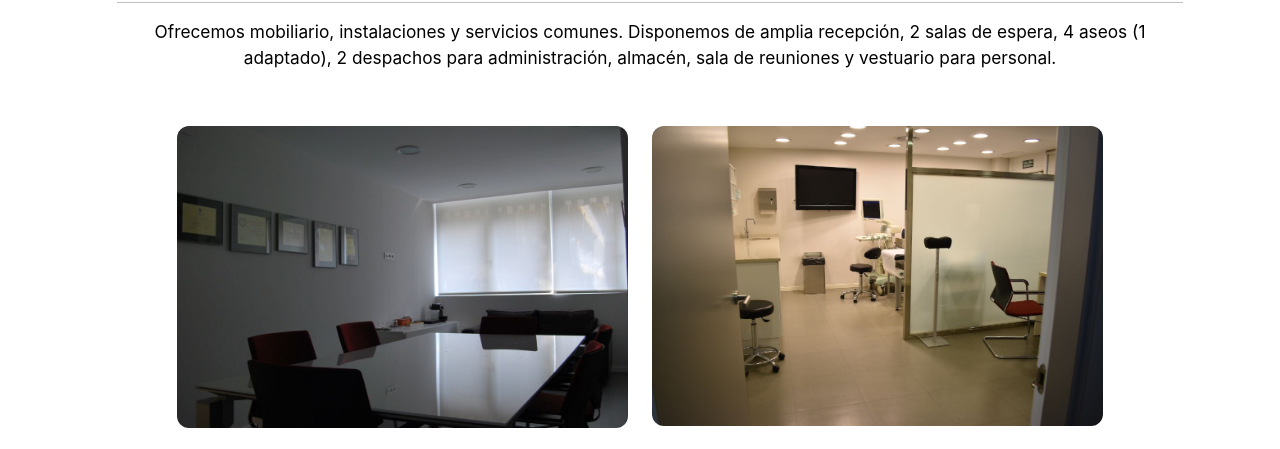
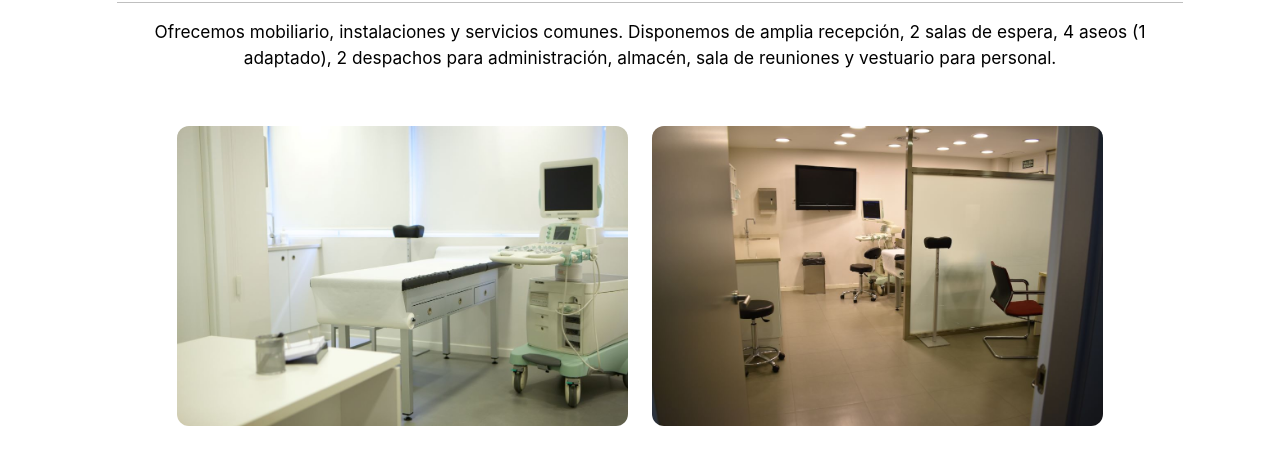
Before and after one commit to martaqui/Cl-nicasDrCabrera, a React (Vite) app: page / in a window 1280 px wide. Shown: the part 1138-1587 px from the top of the page. Built offline with nearby package versions, Linux system fonts and the light colour scheme.

Commit message:
adding the form correctly

```diff
--- a/src/pages/HomePage/HomePage.jsx
+++ b/src/pages/HomePage/HomePage.jsx
@@ -1,7 +1,7 @@
 import React, { useState } from "react";
 import { Row, Col, Modal, Container } from "react-bootstrap";
 import "./HomePage.css";
-import ContactForm from "../../components/ContactForm/ContactForm";
+import ContactForm from "../../components/ContactForm/ContactForm.jsx";
 const Homepage = () => {
   const [show, setShow] = useState(false);
   const [selectedImage, setSelectedImage] = useState("");
@@ -127,7 +127,7 @@ const Homepage = () => {
       <Row className="mb-4 justify-content-center">
         <Col md={5} className="text-center">
           <img
-            src="/imagees/Imagen 061.jpg"
+            src="/imagees/ultima.jpg"
             alt="Imagen 1"
             className="image"
             style={{ maxWidth: "100%", borderRadius: "12px" }}
```
Also changed, not shown: public/imagees/ultima.jpg (added).
